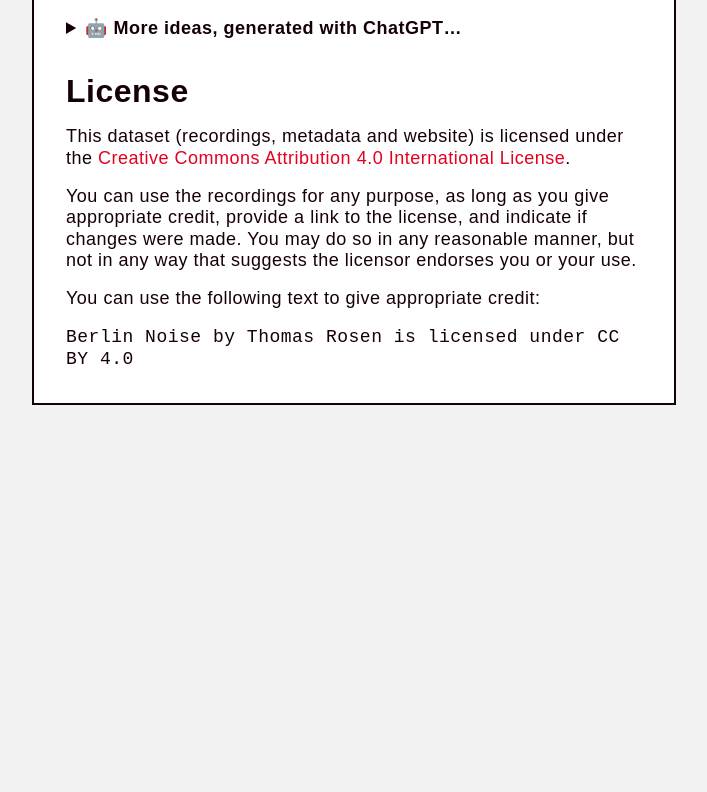
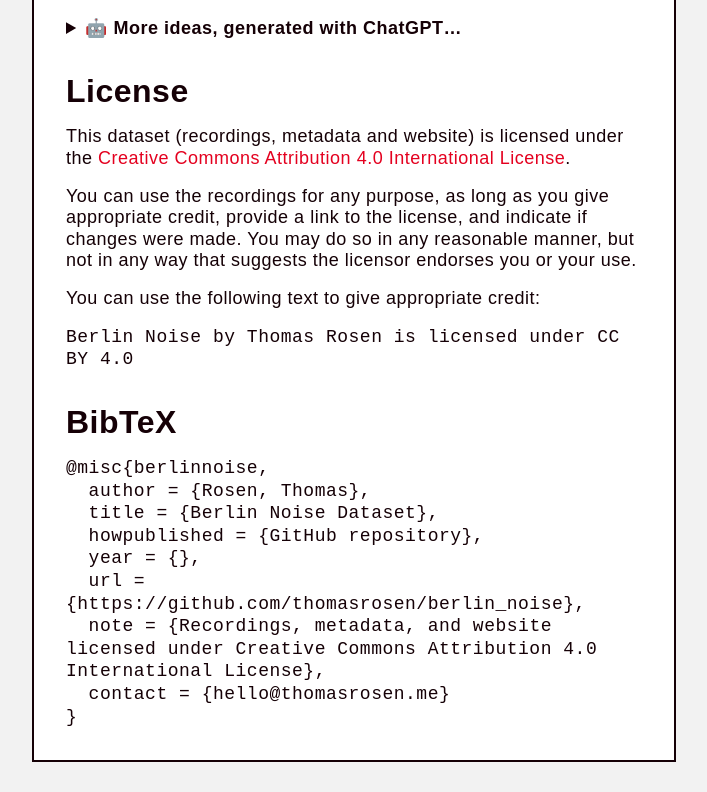
Before and after one commit to thomasrosen/berlin_noise, a website: page website/template.html in a window 1280 px wide. Shown: the part 1142-1934 px from the top of the page, without its empty margins (286-993 px from the left). Before the commit the page ends 1577 px from the top, so only its background shows below. Drawn offline with Linux system fonts and the light colour scheme.

Commit message:
BibTeX citation

```diff
--- a/website/build.js
+++ b/website/build.js
@@ -32,6 +32,9 @@ function load_metadata_from_files() {
 function save_new_index_html(recording_metadata_html) {
 
   let template_html = fs.readFileSync('./template.html', 'utf8')
+
+  const current_year = new Date().getFullYear()
+  template_html = template_html.replace('<!--current_year-->', current_year)
 
   template_html = template_html.replace('<!--recording_metadata-->', recording_metadata_html)
 
--- a/website/template.html
+++ b/website/template.html
@@ -80,6 +80,7 @@
       }
       code {
         font-family: "Ubuntu Mono", monospace;
+        white-space: pre-wrap;
       }
       a {
         color: var(--primary-color);
@@ -215,6 +216,18 @@
       <p>You can use the following text to give appropriate credit:</p>
 
       <code>Berlin Noise by Thomas Rosen is licensed under CC BY 4.0</code>
+
+      <h2>BibTeX</h2>
+
+<code>@misc{berlinnoise,
+  author = {Rosen, Thomas},
+  title = {Berlin Noise Dataset},
+  howpublished = {GitHub repository},
+  year = {<!--current_year-->},
+  url = {https://github.com/thomasrosen/berlin_noise},
+  note = {Recordings, metadata, and website licensed under Creative Commons Attribution 4.0 International License},
+  contact = {hello@thomasrosen.me}
+}</code>
     </main>
   </body>
 </html>
```
